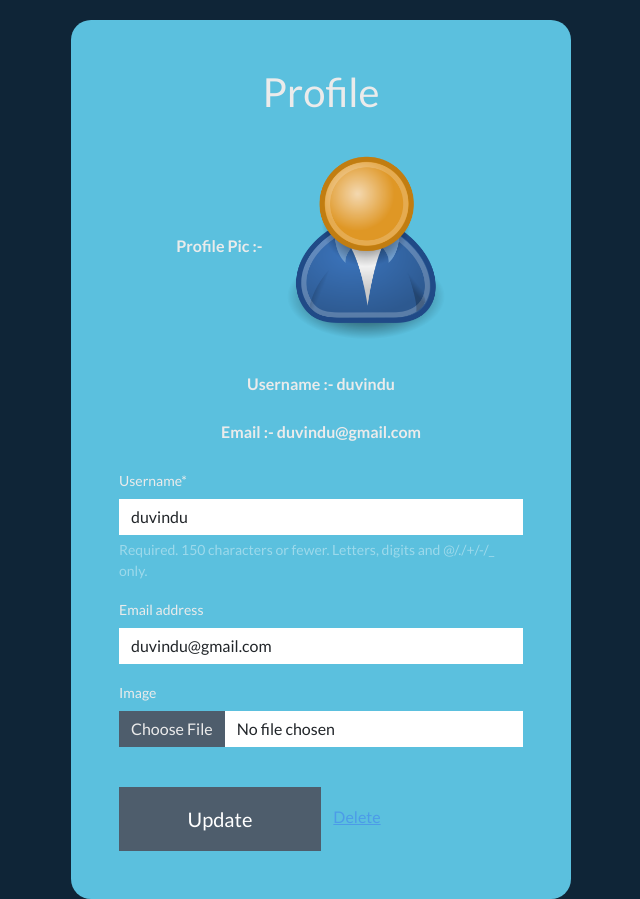
After one commit to duvindu-embuldeniya/RDS_S3_Deployment-1, a Django app: page /profile/duvindu/ in a window 1280 px wide. The commit adds this page. Shown: the whole page, without its empty margins (319-959 px from the left). Run offline with Django 5.2, Linux system fonts and the light colour scheme; a user stored in the database is signed in; data comes from the database, SQL or seed files in the repository; both versions use the stored data as it was after the commit; some libraries are stand-ins or nearby versions.

Commit message:
flag until denis

```diff
--- a/elevate/elevate/urls.py
+++ b/elevate/elevate/urls.py
@@ -16,8 +16,14 @@ Including another URLconf
 """
 from django.contrib import admin
 from django.urls import path, include
+from django.conf.urls.static import static
+from django.conf import settings
 
 urlpatterns = [
     path('admin/', admin.site.urls),
     path('', include('home.urls'))
 ]
+
+urlpatterns = urlpatterns + static(
+    settings.MEDIA_URL, document_root = settings.MEDIA_ROOT
+)
--- a/elevate/home/admin.py
+++ b/elevate/home/admin.py
@@ -1,4 +1,5 @@
 from django.contrib import admin
-from . models import Thought
+from . models import Thought, Profile
 
 admin.site.register(Thought)
+admin.site.register(Profile)
--- a/elevate/home/apps.py
+++ b/elevate/home/apps.py
@@ -4,3 +4,6 @@ from django.apps import AppConfig
 class HomeConfig(AppConfig):
     default_auto_field = 'django.db.models.BigAutoField'
     name = 'home'
+
+    def ready(self):
+        import home.signals
--- a/elevate/home/forms.py
+++ b/elevate/home/forms.py
@@ -1,7 +1,7 @@
 from django import forms
 from django.contrib.auth.forms import UserCreationForm
 from django.contrib.auth.models import User
-from . models import Thought
+from . models import Thought, Profile
 
 class UserRegistrationForm(UserCreationForm):
     email = forms.EmailField(required=True)
@@ -14,3 +14,14 @@ class ThoughtForm(forms.ModelForm):
     class Meta:
         model = Thought
         fields = ['title', 'content']
+
+
+class UserUpdateForm(forms.ModelForm):
+    class Meta:
+        model = User
+        fields = ['username','email']
+
+class ProfileUpateForm(forms.ModelForm):
+    class Meta:
+        model = Profile
+        fields = ['image']
--- a/elevate/home/models.py
+++ b/elevate/home/models.py
@@ -9,3 +9,17 @@ class Thought(models.Model):
 
     def __str__(self):
         return f"{self.title} | {self.author.username}"
+
+class Profile(models.Model):
+    user = models.OneToOneField(User, on_delete=models.CASCADE)
+    image = models.ImageField(upload_to='media_profile_model', blank=True, null=True)
+
+    def __str__(self):
+        return f"{self.user.username}'s profile"
+
+    @property
+    def imgUrl(self):
+        try:
+            return f"{self.image.url}"
+        except Exception as ex:
+            return f"/static/images/static_profile_model/default.png"
--- /dev/null
+++ b/elevate/home/templates/home/profile.html
@@ -0,0 +1,36 @@
+{% extends 'base.html' %}
+{% load crispy_forms_tags %}
+
+{% block content %}
+
+
+    <div class="container bg-info shadow-md p-5 form-layout">
+        <h1 style="text-align: center;">Profile</h1>
+        <br>
+
+        <div style="text-align: center;">
+           <b>Profile Pic :- <img src="{{usr.profile.imgUrl}}"
+            alt="profile_pic" width="200px" height="200px"></b>
+           <br><br>
+           <b>Username :- {{usr.username}}</b>
+           <br><br>
+           <b>Email :- {{usr.email}}</b>
+           <br><br>
+        </div>
+
+        <form action="" method="POST" enctype="multipart/form-data">
+            {% csrf_token %}
+
+            {{u_form|crispy}}
+            {{p_form|crispy}}
+
+            <br>
+            <button type="submit" class="btn btn-secondary btn-lg w-50 btn-block p-3">
+                Update</button>
+            &nbsp;&nbsp;
+            <a href="{% url 'delete-profile' usr.pk %}">Delete</a>
+        </form>
+    </div>
+
+
+{% endblock content %}
--- a/elevate/home/templates/home/thought_create.html
+++ b/elevate/home/templates/home/thought_form.html
@@ -14,7 +14,7 @@
             <br>
 
             <button type="submit" class="btn btn-secondary btn-lg w-50 btn-block p-3">
-                Create</button>
+                Submit</button>
         </form>
     </div>
 
--- a/elevate/home/urls.py
+++ b/elevate/home/urls.py
@@ -3,6 +3,8 @@ from . views import *
 
 urlpatterns = [
     path('', home, name = 'home'),
+    path('profile/<str:username>/', profile, name ='profile'),
+    path('profile/delete/<int:pk>/', deleteProfile, name = 'delete-profile'),
     path('dashboard/', dashboard, name = 'dashboard'),
     path('register/', register, name = 'register'),
     path('login/', login, name = 'login'),
@@ -10,5 +12,8 @@ urlpatterns = [
 
     path('thought/create/', createThought, name = 'thought-create'),
     path('thoughts/<str:username>', myThoughts, name = 'thoughts-mine'),
+    path('thought/update/<int:pk>/', updateThought, name = 'thought-update'),
+    path('thought/delete/<int:pk>/', deleteThought, name = 'thought-delete'),
+
 
 ]
--- a/elevate/home/views.py
+++ b/elevate/home/views.py
@@ -1,6 +1,6 @@
 from django.shortcuts import render, redirect
 from django.http import HttpResponse
-from .forms import UserRegistrationForm, ThoughtForm
+from .forms import UserRegistrationForm, ThoughtForm, UserUpdateForm, ProfileUpateForm
 from django.contrib.auth.models import User, auth
 from django.contrib import messages
 from django.contrib.auth.decorators import login_required
@@ -46,9 +46,12 @@ def logout(request):
     messages.success(request, 'Successfully Loged-out!')
     return redirect('home')
 
+
 @login_required
 def dashboard(request):
-    return render(request, 'home/dashboard.html')
+    thoughts = Thought.objects.all()
+    context = {'thoughts':thoughts}
+    return render(request, 'home/dashboard.html', context)
 
 @login_required
 def myThoughts(request, username):
@@ -69,4 +72,65 @@ def createThought(request):
             messages.success(request, 'Thought Created Sucessfully!')
             return redirect('dashboard')
     context = {'form': form}
-    return render(request, 'home/thought_create.html', context)
+    return render(request, 'home/thought_form.html', context)
+
+@login_required
+def updateThought(request, pk):
+    thought = Thought.objects.get(pk = pk)
+    if thought.author != request.user:
+        return HttpResponse('<h1>403!</h1>')
+    form = ThoughtForm(instance=thought)
+    if request.method == 'POST':
+        form = ThoughtForm(request.POST, instance=thought)
+        if form.is_valid():
+            form.save()
+            messages.success(request, 'Thought updated successfully!')
+            return redirect('dashboard')
+    context = {'form': form}
+    return render(request, 'home/thought_form.html', context)
+
+
+@login_required
+def deleteThought(request, pk):
+    thought = Thought.objects.get(pk = pk)
+    if thought.author != request.user:
+        return HttpResponse('<h1>403!</h1>')
+    if request.method == 'POST':
+        thought.delete()
+        messages.success(request, 'Thought deleted successfully!')
+        return redirect('dashboard')
+    context = {'thought':thought}
+    return render(request, 'home/thought_delete.html', context)
+
+
+
+@login_required
+def profile(request, username):
+    usr = User.objects.get(username = username)
+    if usr != request.user:
+        return HttpResponse('<h1>403!</h1>')
+    u_form = UserUpdateForm(instance=usr)
+    p_form = ProfileUpateForm(instance=usr.profile)
+    if request.method == 'POST':
+        u_form = UserUpdateForm(request.POST, instance=usr)
+        p_form = ProfileUpateForm(request.POST, request.FILES, instance=usr.profile)
+        if u_form.is_valid() and p_form.is_valid():
+            u_form.save()
+            p_form.save()
+            messages.success(request, 'Profile Updated Successfully!')
+            return redirect('dashboard')
+    context = {'usr':usr, 'u_form':u_form, 'p_form':p_form}
+    return render(request, 'home/profile.html', context)
+
+
+@login_required
+def deleteProfile(request, pk):
+    usr = User.objects.get(id = pk)
+    if usr != request.user:
+        return HttpResponse('<h1>403</h1>')
+    if request.method == 'POST':
+        usr.delete()
+        messages.success(request, 'Account deleted successfully!')
+        return redirect('dashboard')
+    context = {'usr':usr}
+    return render(request, 'home/delete_profile.html', context)
--- a/elevate/templates/navbar.html
+++ b/elevate/templates/navbar.html
@@ -29,8 +29,4 @@
         &nbsp; &nbsp; &nbsp;
       </ul>
     </div>
-  </nav>
-
-
-    <br>
-    <br>
+</nav>
```
Also changed, not shown: elevate/home/signals.py (added, +19 -0 lines), elevate/home/templates/home/dashboard.html (+19 -0 lines), elevate/home/templates/home/delete_profile.html (added, +23 -0 lines), elevate/home/templates/home/thought_delete.html (added, +21 -0 lines), elevate/db.sqlite3, elevate/home/migrations/0001_initial.py, elevate/home/templates/home/index.html (indentation only), elevate/media/media_profile_model/dennis.jpg (added), elevate/media/media_profile_model/duvindu.jpg (added), elevate/static/images/static_profile_model/default.png (added).
